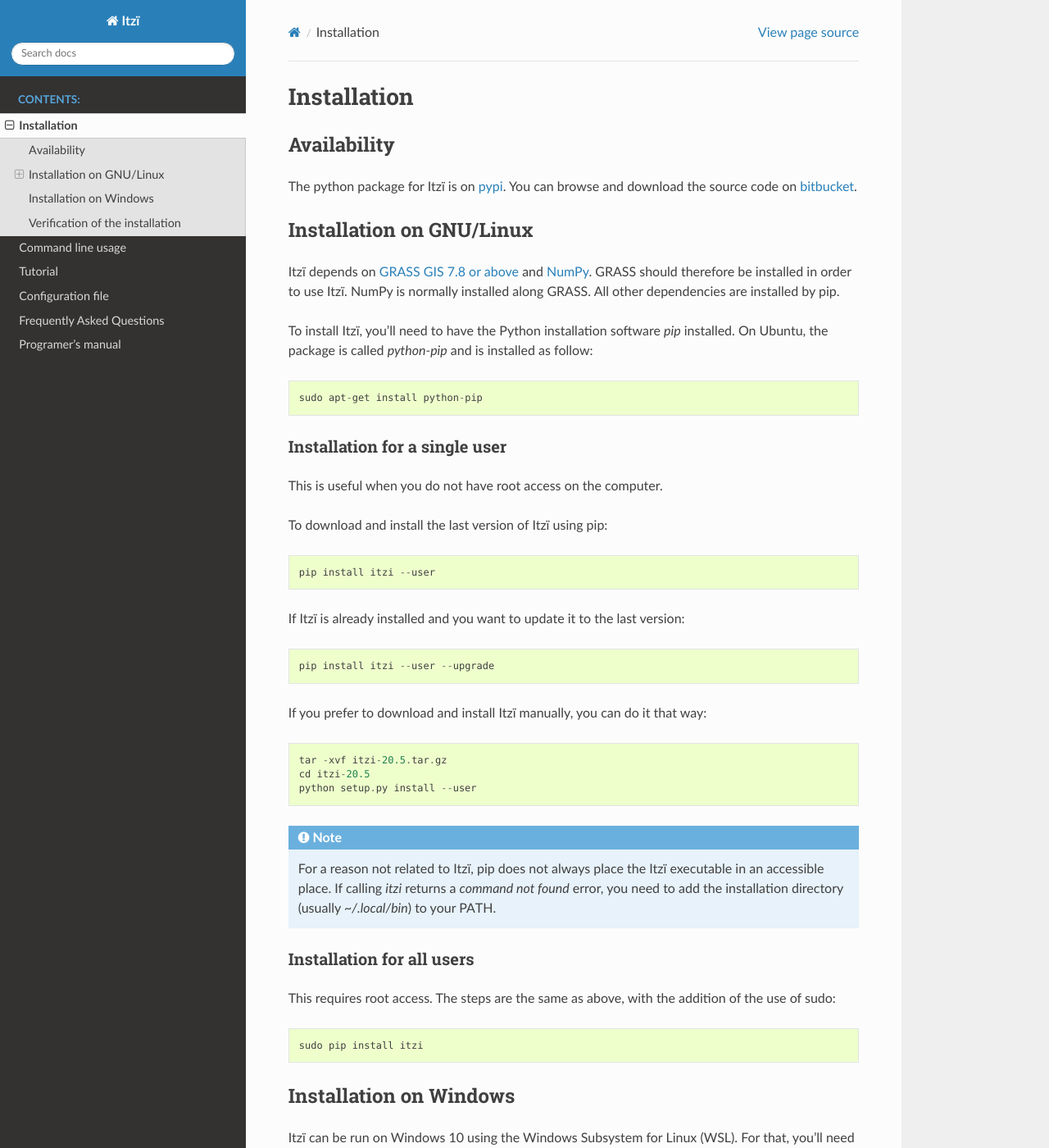
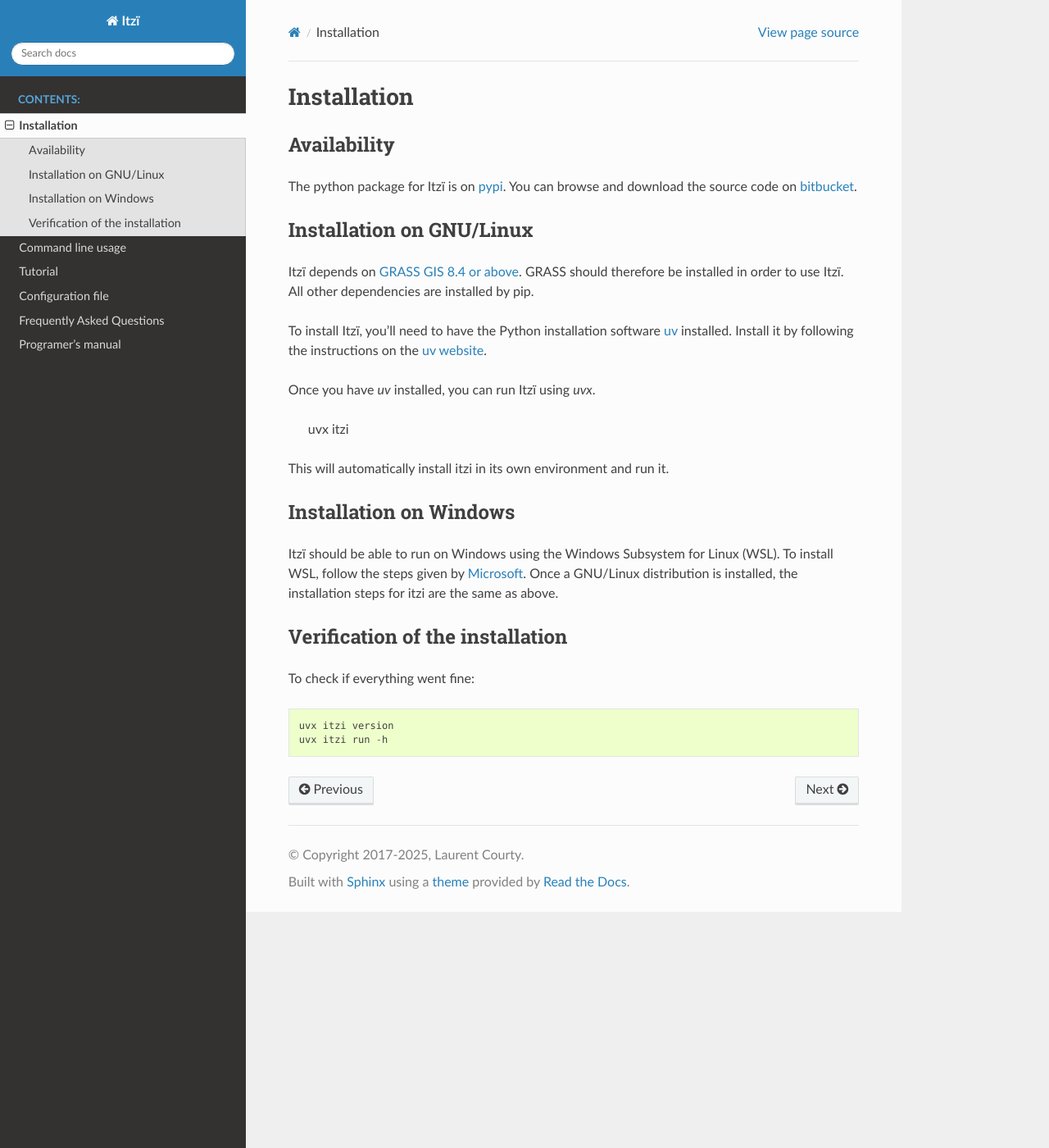
Before and after one commit to ItziModel/itzi, a Sphinx documentation site: the page built from docs/installation.rst, in a window 1280 px wide and 1400 px high. Shown: the whole window at 82% size. Built offline with Sphinx 7.4.7 and the Read the Docs theme 3.1.0, drawn with Linux system fonts in a browser that asks for light colours; some of the changed text lies outside the part shown.

Commit message:
update documentation, starts to write release notes

```diff
--- a/docs/cli.rst
+++ b/docs/cli.rst
@@ -5,7 +5,7 @@
 ~~~~~~~~~~~~~~~~
 
 .. argparse::
-   :filename: ../itzi/parser.py
+   :filename: ../src/itzi/parser.py
    :func: arg_parser
    :prog: itzi
    :path: run
@@ -14,7 +14,7 @@
 ~~~~~~~~~~~~~~~~~~~~~~
 
 .. argparse::
-   :filename: ../itzi/parser.py
+   :filename: ../src/itzi/parser.py
    :func: arg_parser
    :prog: itzi
    :path: version
--- a/docs/conf.py
+++ b/docs/conf.py
@@ -30,51 +30,53 @@
 # Add any Sphinx extension module names here, as strings. They can be
 # extensions coming with Sphinx (named 'sphinx.ext.*') or your custom
 # ones.
-extensions = ['sphinx.ext.autodoc',
-              'sphinx.ext.todo',
-              'sphinx.ext.mathjax',
-              'sphinxarg.ext']
+extensions = [
+    "sphinx.ext.autodoc",
+    "sphinx.ext.todo",
+    "sphinx.ext.mathjax",
+    "sphinxarg.ext",
+]
 
 # Add any paths that contain templates here, relative to this directory.
-templates_path = ['_templates']
+templates_path = ["_templates"]
 
 # The suffix(es) of source filenames.
 # You can specify multiple suffix as a list of string:
 #
 # source_suffix = ['.rst', '.md']
-source_suffix = '.rst'
+source_suffix = ".rst"
 
 # The master toctree document.
-master_doc = 'index'
+master_doc = "index"
 
 # General information about the project.
-project = u'Itzï'
-copyright = u'2017-2020, Laurent Courty'
-author = u'Laurent Courty'
+project = "Itzï"
+copyright = "2017-2025, Laurent Courty"
+author = "Laurent Courty"
 
 # The version info for the project you're documenting, acts as replacement for
 # |version| and |release|, also used in various other places throughout the
 # built documents.
 #
 # The short X.Y version.
-version = u'20.5'
+version = "25.4"
 # The full version, including alpha/beta/rc tags.
-release = u'20.5'
+release = "25.4"
 
 # The language for content autogenerated by Sphinx. Refer to documentation
 # for a list of supported languages.
 #
 # This is also used if you do content translation via gettext catalogs.
 # Usually you set "language" from the command line for these cases.
-language = None
+language = "en"
 
 # List of patterns, relative to source directory, that match files and
 # directories to ignore when looking for source files.
 # This patterns also effect to html_static_path and html_extra_path
-exclude_patterns = ['_build', 'Thumbs.db', '.DS_Store']
+exclude_patterns = ["_build", "Thumbs.db", ".DS_Store"]
 
 # The name of the Pygments (syntax highlighting) style to use.
-pygments_style = 'sphinx'
+pygments_style = "sphinx"
 
 # If true, `todo` and `todoList` produce output, else they produce nothing.
 todo_include_todos = True
@@ -85,7 +87,7 @@
 # The theme to use for HTML and HTML Help pages.  See the documentation for
 # a list of builtin themes.
 #
-html_theme = 'sphinx_rtd_theme'
+html_theme = "sphinx_rtd_theme"
 
 # Theme options are theme-specific and customize the look and feel of a theme
 # further.  For a list of options available for each theme, see the
@@ -96,13 +98,13 @@
 # Add any paths that contain custom static files (such as style sheets) here,
 # relative to this directory. They are copied after the builtin static files,
 # so a file named "default.css" will overwrite the builtin "default.css".
-html_static_path = ['_static']
+html_static_path = ["_static"]
 
 
 # -- Options for HTMLHelp output ------------------------------------------
 
 # Output file base name for HTML help builder.
-htmlhelp_basename = 'itzidoc'
+htmlhelp_basename = "itzidoc"
 
 
 # -- Options for LaTeX output ---------------------------------------------
@@ -111,15 +113,12 @@
     # The paper size ('letterpaper' or 'a4paper').
     #
     # 'papersize': 'letterpaper',
-
     # The font size ('10pt', '11pt' or '12pt').
     #
     # 'pointsize': '10pt',
-
     # Additional stuff for the LaTeX preamble.
     #
     # 'preamble': '',
-
     # Latex figure (float) alignment
     #
     # 'figure_align': 'htbp',
@@ -129,8 +128,7 @@
 # (source start file, target name, title,
 #  author, documentclass [howto, manual, or own class]).
 latex_documents = [
-    (master_doc, 'itzi.tex', u'Itzï Documentation',
-     u'Laurent Courty', 'manual'),
+    (master_doc, "itzi.tex", "Itzï Documentation", "Laurent Courty", "manual"),
 ]
 
 
@@ -138,10 +136,7 @@
 
 # One entry per manual page. List of tuples
 # (source start file, name, description, authors, manual section).
-man_pages = [
-    (master_doc, 'itzi', u'Itzï Documentation',
-     [author], 1)
-]
+man_pages = [(master_doc, "itzi", "Itzï Documentation", [author], 1)]
 
 
 # -- Options for Texinfo output -------------------------------------------
@@ -150,7 +145,13 @@
 # (source start file, target name, title, author,
 #  dir menu entry, description, category)
 texinfo_documents = [
-    (master_doc, 'Itz', u'Itzï Documentation',
-     author, 'Itz', 'One line description of project.',
-     'Miscellaneous'),
+    (
+        master_doc,
+        "Itz",
+        "Itzï Documentation",
+        author,
+        "Itz",
+        "One line description of project.",
+        "Miscellaneous",
+    ),
 ]
--- a/docs/installation.rst
+++ b/docs/installation.rst
@@ -11,68 +11,30 @@
 Installation on GNU/Linux
 -------------------------
 
-Itzï depends on `GRASS GIS 7.8 or above <https://grass.osgeo.org/download/>`__ and `NumPy <http://www.numpy.org/>`__.
+Itzï depends on `GRASS GIS 8.4 or above <https://grass.osgeo.org/download/>`__.
 GRASS should therefore be installed in order to use Itzï.
-NumPy is normally installed along GRASS.
 All other dependencies are installed by pip.
 
-To install Itzï, you'll need to have the Python installation software *pip* installed.
-On Ubuntu, the package is called *python-pip* and is installed as follow::
+To install Itzï, you'll need to have the Python installation software `uv <https://docs.astral.sh/uv>`__ installed.
+Install it by following the instructions on the `uv website <https://docs.astral.sh/uv>`__.
 
-    sudo apt-get install python-pip
+Once you have *uv* installed, you can run Itzï using *uvx*.
 
-Installation for a single user
-^^^^^^^^^^^^^^^^^^^^^^^^^^^^^^
+    uvx itzi
 
-This is useful when you do not have root access on the computer.
-
-To download and install the last version of Itzï using pip::
-
-    pip install itzi --user
-
-
-If Itzï is already installed and you want to update it to the last version::
-
-    pip install itzi --user --upgrade
-
-
-If you prefer to download and install Itzï manually, you can do it that way::
-
-    tar -xvf itzi-20.5.tar.gz
-    cd itzi-20.5
-    python setup.py install --user
-
-.. note :: For a reason not related to Itzï, pip does not always place the Itzï executable in an accessible place.
-    If calling *itzi* returns a *command not found* error, you need to add the installation directory (usually *~/.local/bin*) to your PATH.
-
-Installation for all users
-^^^^^^^^^^^^^^^^^^^^^^^^^^
-
-This requires root access.
-The steps are the same as above, with the addition of the use of sudo::
-
-    sudo pip install itzi
-
+This will automatically install itzi in its own environment and run it.
 
 Installation on Windows
 -------------------------
 
-Itzï can be run on Windows 10 using the Windows Subsystem for Linux (WSL).
-For that, you'll need at least Windows 10 64bits Creators Update.
-
-To install WSL, follow the steps given by `Microsoft <https://docs.microsoft.com/en-gb/windows/wsl/install-win10>`__.
-
-You can then install the prerequisites::
-
-    sudo apt-get update
-    sudo apt-get install grass-dev grass-core python-pip
-
-Once everything is installed, the installation steps are the same as GNU/Linux.
+Itzï should be able to run on Windows using the Windows Subsystem for Linux (WSL).
+To install WSL, follow the steps given by `Microsoft <https://learn.microsoft.com/en-gb/windows/wsl/install>`__.
+Once a GNU/Linux distribution is installed, the installation steps for itzi are the same as above.
 
 Verification of the installation
 --------------------------------
 
 To check if everything went fine::
 
-    itzi version
-    itzi run -h
+    uvx itzi version
+    uvx itzi run -h
```
Also changed, not shown: RELEASE.rst (+27 -0 lines), docs/prog_manual.rst (+18 -2 lines), docs/tutorial.rst (+6 -3 lines), 1 other file.
